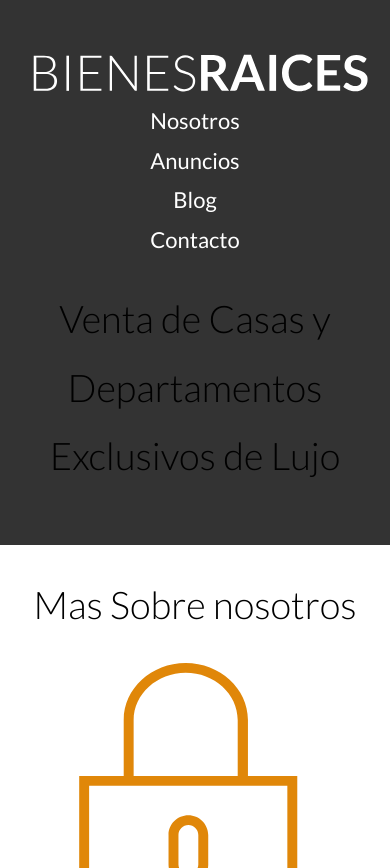
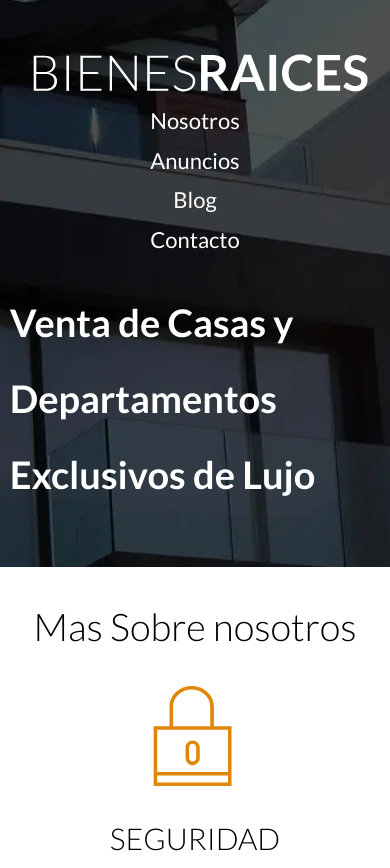
Before and after one commit to Luisito2178Git/BienesRaices, a website: page index.html in a window 390 px wide. Shown: the top 868 px of the page. Drawn offline with Linux system fonts and the light colour scheme.

Commit message:
Agregando mas estilos y responsive web desing

```diff
--- a/src/scss/app.scss
+++ b/src/scss/app.scss
@@ -9,3 +9,4 @@
 @import 'layout/header';
 @import 'layout/footer';
 @import 'layout/navegacion';
+@import 'layout/iconos';
--- a/src/scss/layout/_header.scss
+++ b/src/scss/layout/_header.scss
@@ -1,4 +1,41 @@
+.no-web .inicio{
+    background-image: url(../img/header.jpg);
+}
+
+.webp .inicio{
+    background-image: url(../img/header.webp);
+}
+
 .header{
     background-color: $grisOscuro;
     padding: 1rem 0 3rem;
+
+    &.inicio{
+        background-position: center center;
+        @include tablet{
+            min-height: 70rem;
+        }
+
+        .contenido-header{
+            @include tablet{
+                min-height: 70rem;
+            }
+        }
+    }
+
 }
+
+.contenido-header{
+    display: flex;
+    flex-direction: column;
+    justify-content: space-between;
+
+
+    h1{
+        text-align: left;
+        color: $blanco;
+        font-weight: $bold;
+        line-height: 2;
+        max-width: 60rem;
+    }
+}
--- /dev/null
+++ b/src/scss/layout/_iconos.scss
@@ -0,0 +1,15 @@
+@include tablet{
+    .iconos-nosotros{
+        @include grid(3, 2rem);
+    }
+}
+
+.icono{
+    text-align: center;
+    img{
+        height: 10rem;
+    }
+    h3{
+        text-transform: uppercase;
+    }
+}
```
Also changed, not shown: build/css/app.css, 1 other file.
